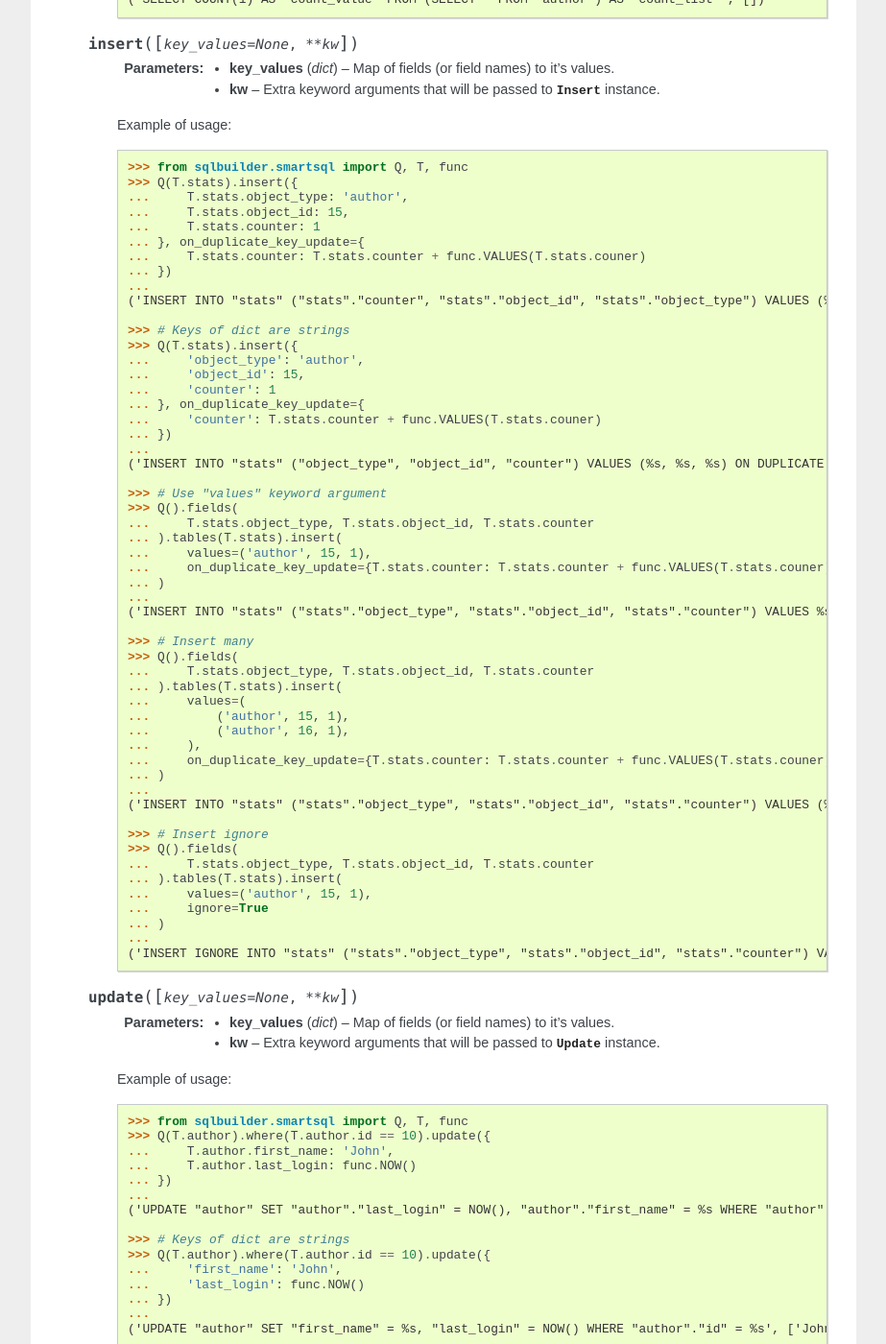
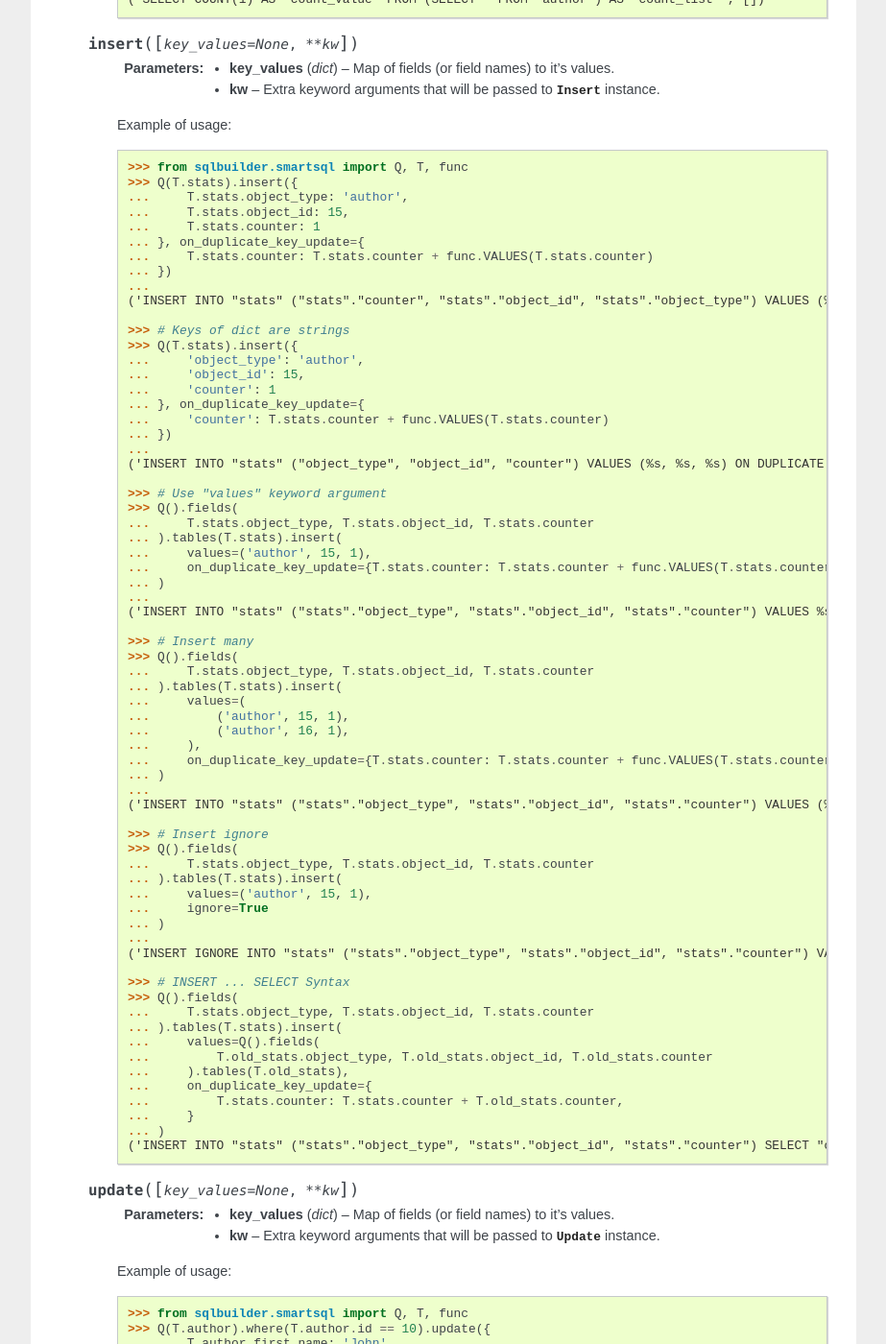
Before and after one commit to emacsway/sqlbuilder, a Sphinx documentation site: the page built from docs/index.rst, in a window 1280 px wide and 1400 px high, scrolled down 12219 px. Shown: the whole window at 96% size, without its empty margins (198-1121 px from the left). Built offline with Sphinx 7.4.7, drawn with Linux system fonts in a browser that asks for light colours.

Commit message:
INSERT ... SELECT Syntax

```diff
--- a/docs/index.rst
+++ b/docs/index.rst
@@ -750,10 +750,10 @@ Query object
             ...     T.stats.object_id: 15,
             ...     T.stats.counter: 1
             ... }, on_duplicate_key_update={
-            ...     T.stats.counter: T.stats.counter + func.VALUES(T.stats.couner)
+            ...     T.stats.counter: T.stats.counter + func.VALUES(T.stats.counter)
             ... })
             ...
-            ('INSERT INTO "stats" ("stats"."counter", "stats"."object_id", "stats"."object_type") VALUES (%s, %s, %s) ON DUPLICATE KEY UPDATE "stats"."counter" = "stats"."counter" + VALUES("stats"."couner")', [1, 15, 'author'])
+            ('INSERT INTO "stats" ("stats"."counter", "stats"."object_id", "stats"."object_type") VALUES (%s, %s, %s) ON DUPLICATE KEY UPDATE "stats"."counter" = "stats"."counter" + VALUES("stats"."counter")', [1, 15, 'author'])
 
             >>> # Keys of dict are strings
             >>> Q(T.stats).insert({
@@ -761,20 +761,20 @@ Query object
             ...     'object_id': 15,
             ...     'counter': 1
             ... }, on_duplicate_key_update={
-            ...     'counter': T.stats.counter + func.VALUES(T.stats.couner)
+            ...     'counter': T.stats.counter + func.VALUES(T.stats.counter)
             ... })
             ...
-            ('INSERT INTO "stats" ("object_type", "object_id", "counter") VALUES (%s, %s, %s) ON DUPLICATE KEY UPDATE "counter" = "stats"."counter" + VALUES("stats"."couner")', ['author', 15, 1])
+            ('INSERT INTO "stats" ("object_type", "object_id", "counter") VALUES (%s, %s, %s) ON DUPLICATE KEY UPDATE "counter" = "stats"."counter" + VALUES("stats"."counter")', ['author', 15, 1])
 
             >>> # Use "values" keyword argument
             >>> Q().fields(
             ...     T.stats.object_type, T.stats.object_id, T.stats.counter
             ... ).tables(T.stats).insert(
             ...     values=('author', 15, 1),
-            ...     on_duplicate_key_update={T.stats.counter: T.stats.counter + func.VALUES(T.stats.couner)}
+            ...     on_duplicate_key_update={T.stats.counter: T.stats.counter + func.VALUES(T.stats.counter)}
             ... )
             ...
-            ('INSERT INTO "stats" ("stats"."object_type", "stats"."object_id", "stats"."counter") VALUES %s, %s, %s ON DUPLICATE KEY UPDATE "stats"."counter" = "stats"."counter" + VALUES("stats"."couner")', ['author', 15, 1])
+            ('INSERT INTO "stats" ("stats"."object_type", "stats"."object_id", "stats"."counter") VALUES %s, %s, %s ON DUPLICATE KEY UPDATE "stats"."counter" = "stats"."counter" + VALUES("stats"."counter")', ['author', 15, 1])
 
             >>> # Insert many
             >>> Q().fields(
@@ -784,10 +784,10 @@ Query object
             ...         ('author', 15, 1),
             ...         ('author', 16, 1),
             ...     ),
-            ...     on_duplicate_key_update={T.stats.counter: T.stats.counter + func.VALUES(T.stats.couner)}
+            ...     on_duplicate_key_update={T.stats.counter: T.stats.counter + func.VALUES(T.stats.counter)}
             ... )
             ...
-            ('INSERT INTO "stats" ("stats"."object_type", "stats"."object_id", "stats"."counter") VALUES (%s, %s, %s), (%s, %s, %s) ON DUPLICATE KEY UPDATE "stats"."counter" = "stats"."counter" + VALUES("stats"."couner")', ['author', 15, 1, 'author', 16, 1])
+            ('INSERT INTO "stats" ("stats"."object_type", "stats"."object_id", "stats"."counter") VALUES (%s, %s, %s), (%s, %s, %s) ON DUPLICATE KEY UPDATE "stats"."counter" = "stats"."counter" + VALUES("stats"."counter")', ['author', 15, 1, 'author', 16, 1])
 
             >>> # Insert ignore
             >>> Q().fields(
@@ -798,6 +798,19 @@ Query object
             ... )
             ...
             ('INSERT IGNORE INTO "stats" ("stats"."object_type", "stats"."object_id", "stats"."counter") VALUES %s, %s, %s', ['author', 15, 1])
+
+            >>> # INSERT ... SELECT Syntax
+            >>> Q().fields(
+            ...     T.stats.object_type, T.stats.object_id, T.stats.counter
+            ... ).tables(T.stats).insert(
+            ...     values=Q().fields(
+            ...         T.old_stats.object_type, T.old_stats.object_id, T.old_stats.counter
+            ...     ).tables(T.old_stats),
+            ...     on_duplicate_key_update={
+            ...         T.stats.counter: T.stats.counter + T.old_stats.counter,
+            ...     }
+            ... )
+            ('INSERT INTO "stats" ("stats"."object_type", "stats"."object_id", "stats"."counter") SELECT "old_stats"."object_type", "old_stats"."object_id", "old_stats"."counter" FROM "old_stats" ON DUPLICATE KEY UPDATE "stats"."counter" = "stats"."counter" + "old_stats"."counter"', [])
 
     .. method:: update([key_values=None, **kw])
 
```
Also changed, not shown: 2 other files.
